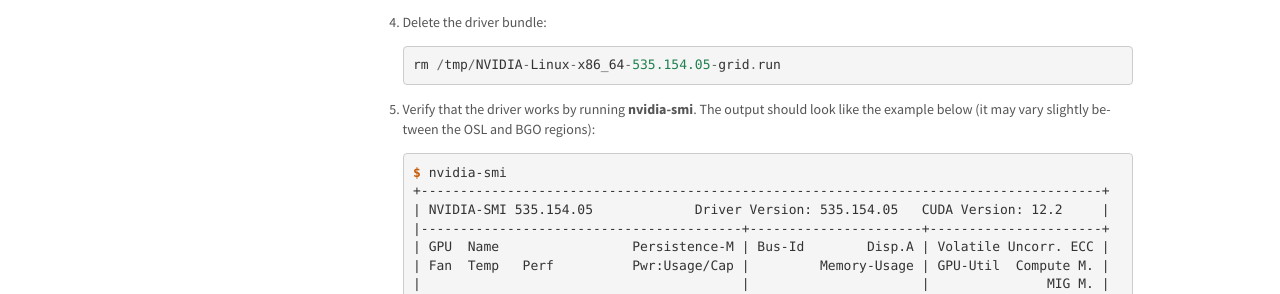
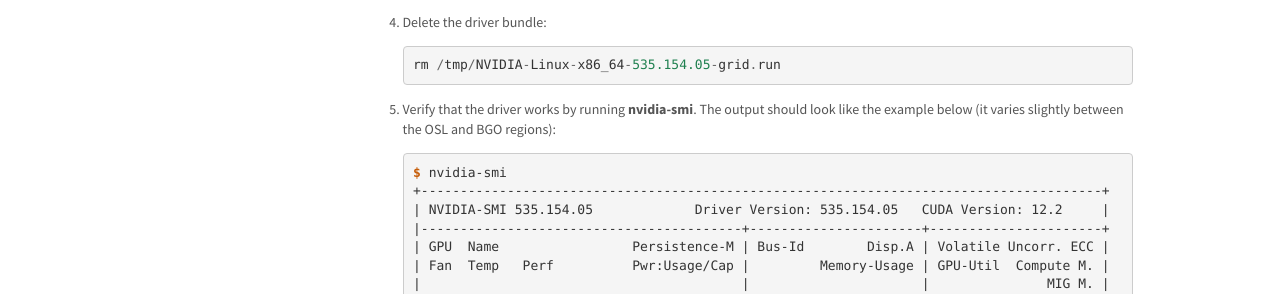
Before and after one commit to norcams/docs-enduser, a Sphinx documentation site: the page built from docs/vgpu-upgrade-feb2024.rst, in a window 1280 px wide and 900 px high, scrolled down 647 px. Shown: the part 216-510 px from the top of the window. Built offline with Sphinx 7.4.7, drawn with Linux system fonts in a browser that asks for light colours.

Commit message:
add dok for nvidia upgrade

```diff
--- a/docs/vgpu-upgrade-feb2024.rst
+++ b/docs/vgpu-upgrade-feb2024.rst
@@ -48,8 +48,8 @@ and run a command. We will outline the process here.
      rm /tmp/NVIDIA-Linux-x86_64-535.154.05-grid.run
 
 #. Verify that the driver works by running **nvidia-smi**. The output
-   should look like the example below (it may vary slightly between
-   the OSL and BGO regions):
+   should look like the example below (it varies slightly between the
+   OSL and BGO regions):
 
    .. code-block:: console
 
```
